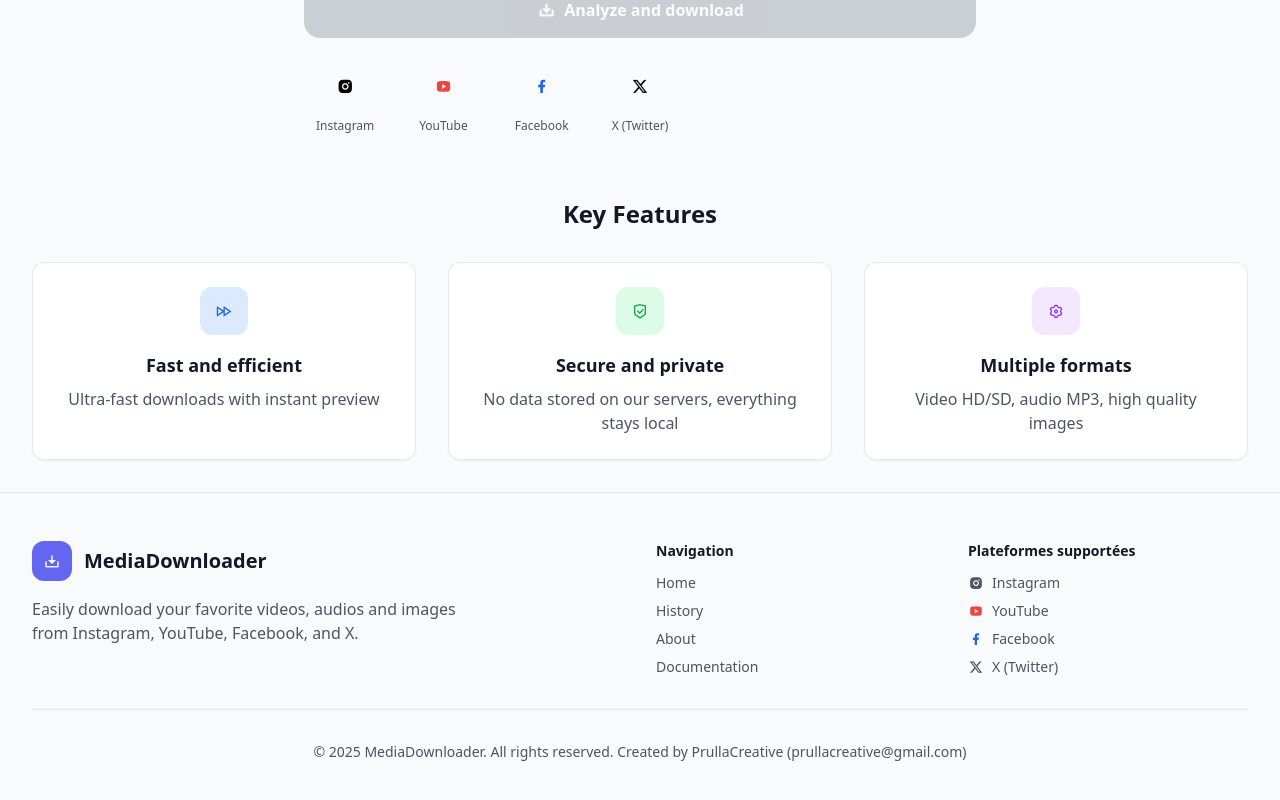
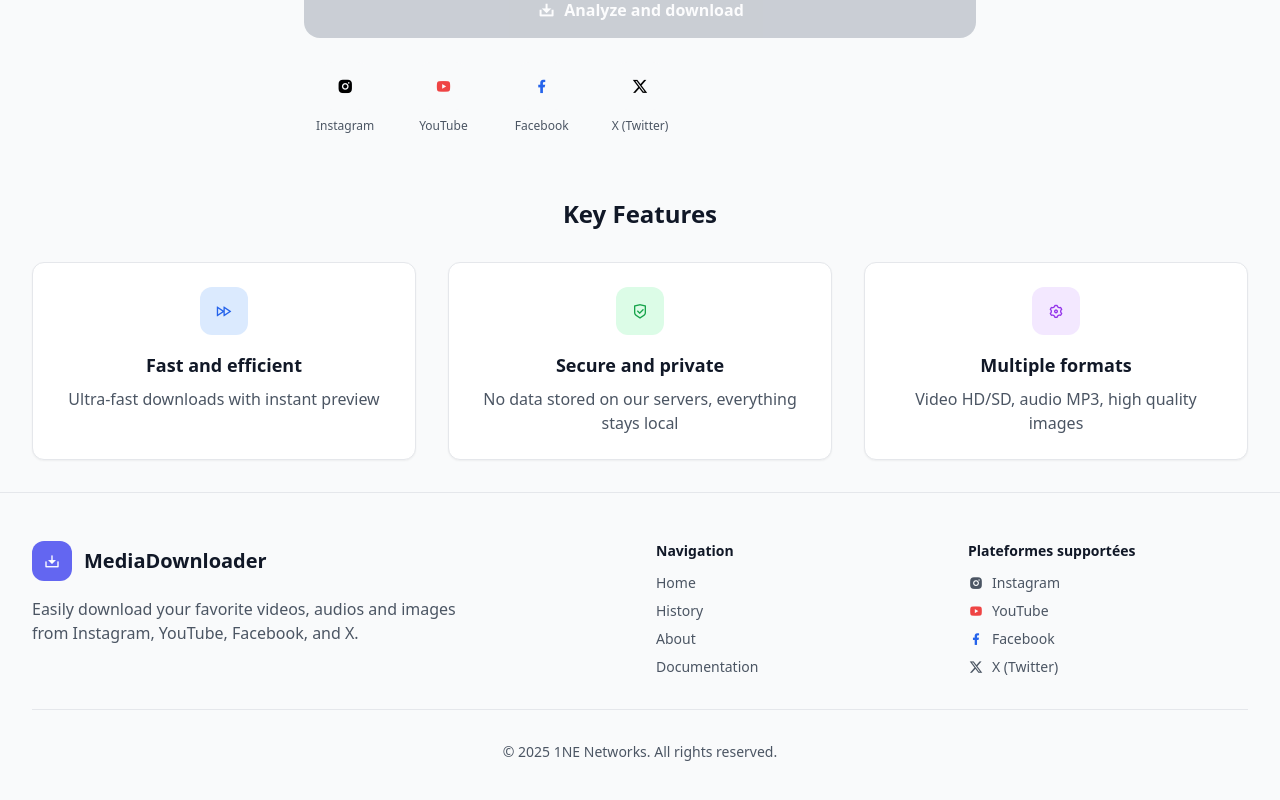
Before and after one commit to xsprk/1NET, a Next.js app: page / in a window 1280 px wide. Shown: the part 459-1259 px from the top of the page. Built offline with nearby package versions, Linux system fonts and the light colour scheme.

Commit message:
Update Footer.tsx

```diff
--- a/components/Footer.tsx
+++ b/components/Footer.tsx
@@ -66,7 +66,7 @@
         </div>
 
        <div className="mt-8 pt-8 border-t border-gray-200 dark:border-gray-700 text-center text-sm text-gray-600 dark:text-gray-400">
-        <p>&copy; 2025 MediaDownloader. All rights reserved. Created by PrullaCreative (<a href="mailto:prullacreative@gmail.com">prullacreative@gmail.com</a>) </p>
+        <p>&copy; 2025 1NE Networks. All rights reserved.</p>
       </div>
       </div>
     </footer>
```
